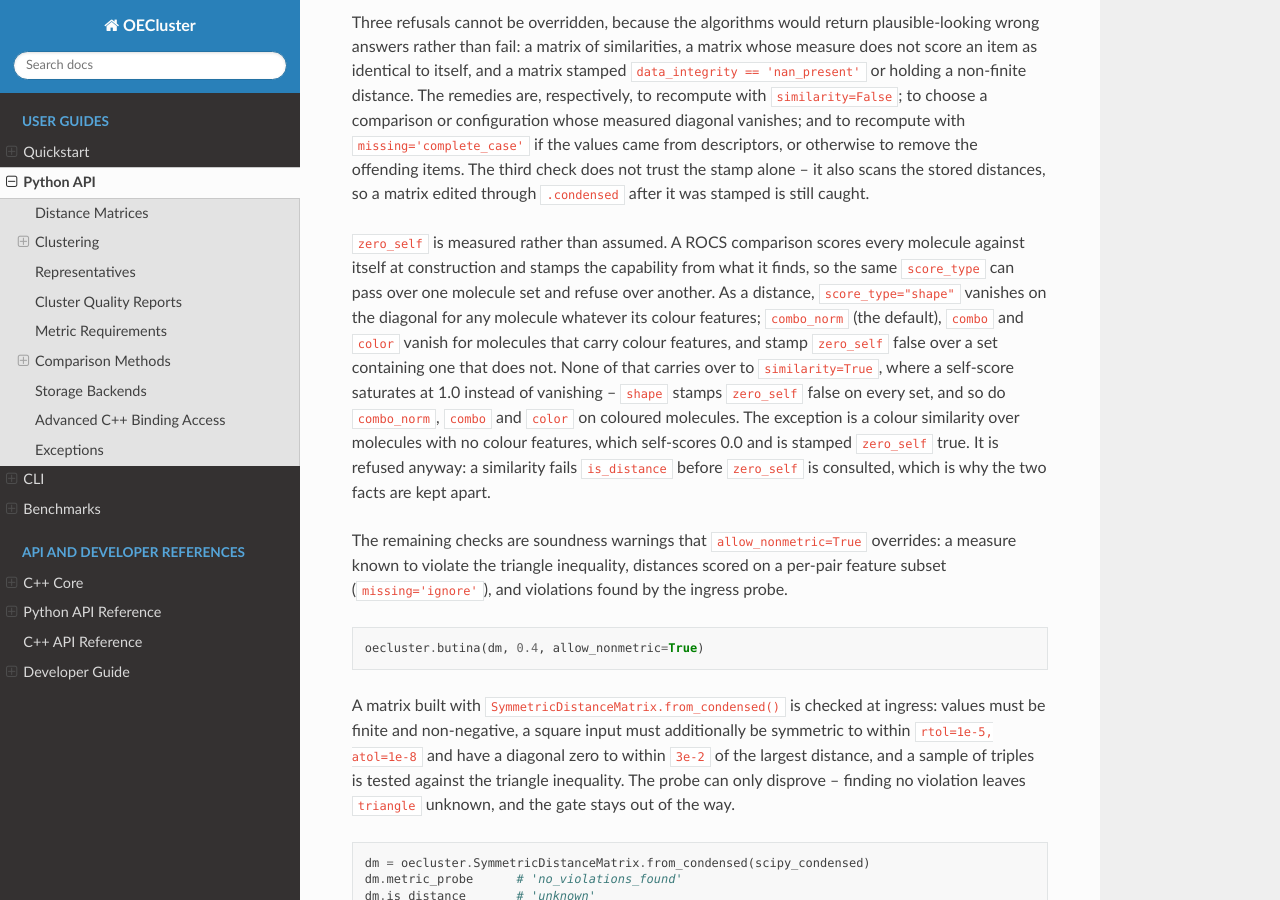
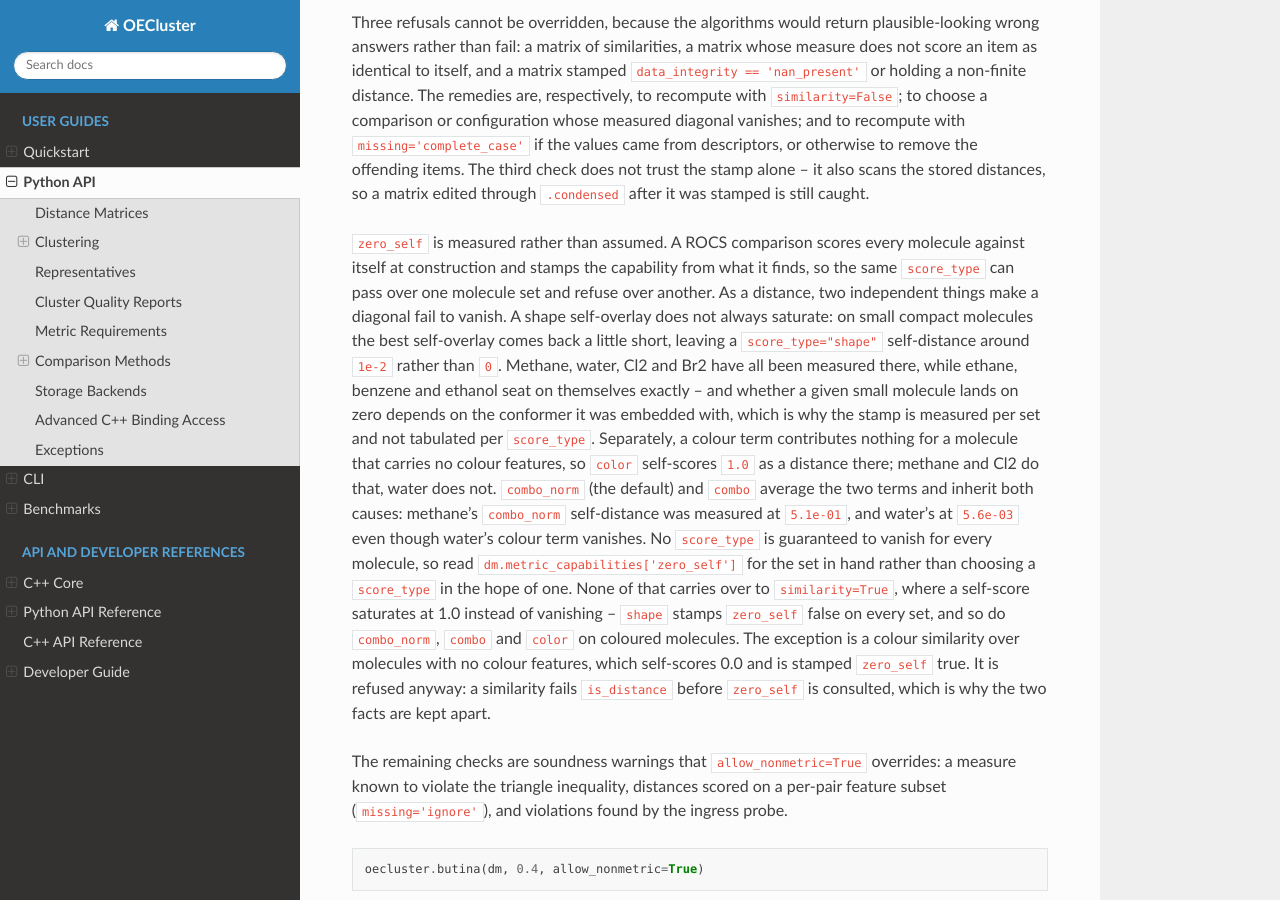
Before and after one commit to scott-arne/oecluster, a Sphinx documentation site: the page built from docs/python-api.md, in a window 1280 px wide and 900 px high, scrolled down 5325 px. Built offline with Sphinx 7.4.7 and the Read the Docs theme 3.1.0, drawn with Linux system fonts in a browser that asks for light colours; pages that are not in the unit, such as notebooks, are missing from menus; the version number is read from the project's files by our own code.

Commit message:
docs: give both causes of a non-vanishing ROCS diagonal
The zero_self paragraph told a single-cause story: that a shape distance
always vanishes on the diagonal and that only a missing colour term can
break combo_norm, combo or color. Both halves are false. A shape
self-overlay does not always saturate -- methane, water, Cl2 and Br2 all
self-score around 1e-2 as shape distances -- and that is independent of
colour features. Water settles it: it carries colour features, so its
colour self-distance is 0.0, and its combo_norm self-distance is still
5.6e-03 because its shape term does not saturate.

Say instead that two independent things break the diagonal, that
combo_norm and combo inherit both, that no score_type is guaranteed to
vanish for every molecule, and that metric_capabilities['zero_self'] is
the thing to read. The similarity half of the paragraph was re-measured
and left alone.

The same story had been copied into three test docstrings, which would
have left the branch contradicting itself. Prose only there; no
assertion changes.

```diff
--- a/docs/python-api.md
+++ b/docs/python-api.md
@@ -276,10 +276,22 @@ still caught.
 `zero_self` is measured rather than assumed. A ROCS comparison scores every
 molecule against itself at construction and stamps the capability from what it
 finds, so the same `score_type` can pass over one molecule set and refuse over
-another. As a distance, `score_type="shape"` vanishes on the diagonal for any
-molecule whatever its colour features; `combo_norm` (the default), `combo` and
-`color` vanish for molecules that carry colour features, and stamp `zero_self`
-false over a set containing one that does not. None of that carries over to
+another. As a distance, two independent things make a diagonal fail to vanish.
+A shape self-overlay does not always saturate: on small compact molecules the
+best self-overlay comes back a little short, leaving a `score_type="shape"`
+self-distance around `1e-2` rather than `0`. Methane, water, Cl2 and Br2 have
+all been measured there, while ethane, benzene and ethanol seat on themselves
+exactly -- and whether a given small molecule lands on zero depends on the
+conformer it was embedded with, which is why the stamp is measured per set and
+not tabulated per `score_type`. Separately, a colour term contributes nothing
+for a molecule that carries no colour features, so `color` self-scores `1.0`
+as a distance there; methane and Cl2 do that, water does not. `combo_norm`
+(the default) and `combo` average the two terms and inherit both causes:
+methane's `combo_norm` self-distance was measured at `5.1e-01`, and water's at
+`5.6e-03` even though water's colour term vanishes. No `score_type` is
+guaranteed to vanish for every molecule, so read
+`dm.metric_capabilities['zero_self']` for the set in hand rather than choosing
+a `score_type` in the hope of one. None of that carries over to
 `similarity=True`, where a self-score saturates at 1.0 instead of vanishing --
 `shape` stamps `zero_self` false on every set, and so do `combo_norm`, `combo`
 and `color` on coloured molecules. The exception is a colour similarity over
```
Also changed, not shown: 1 other file.
